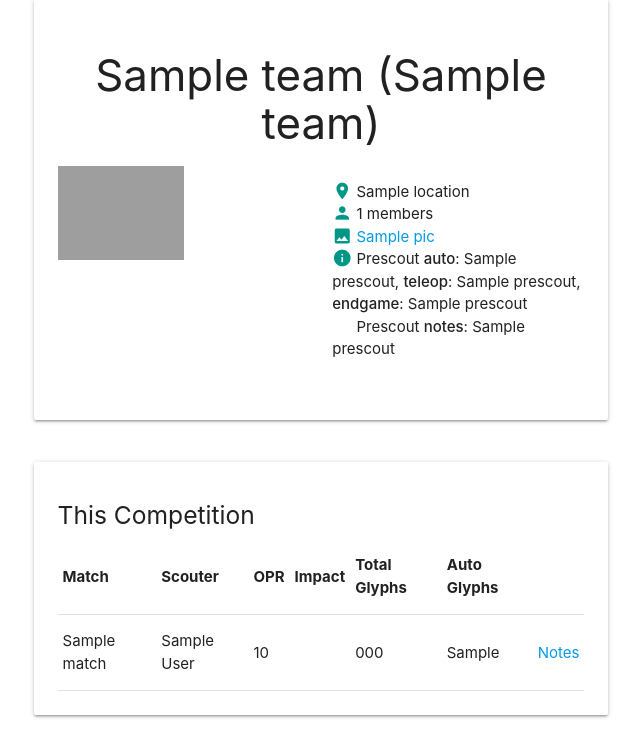
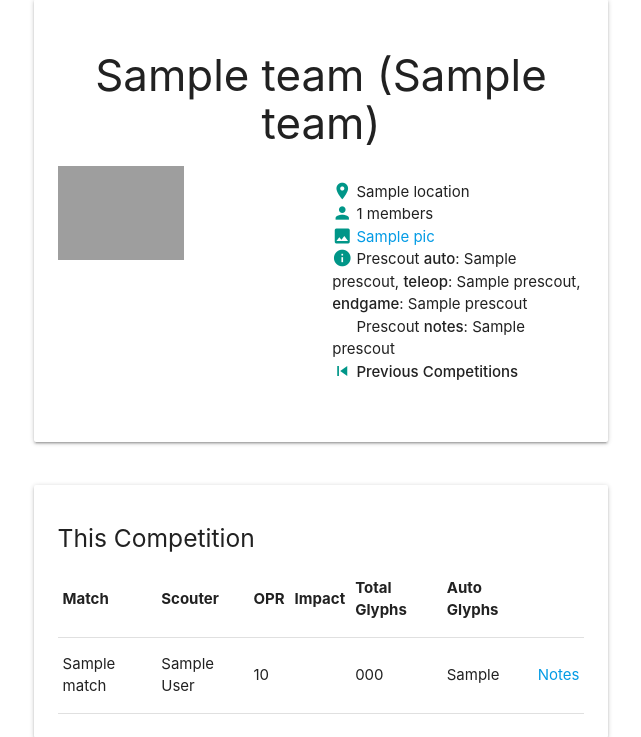
Before and after one commit to khinshankhan/project_angstrom, a Flask app: template angstrom/templates/team.html in a window 1280 px wide. Shown: the part 73-810 px from the top of the page, without its empty margins (319-960 px from the left). Run offline with Flask 2, Linux system fonts and the light colour scheme; the template is opened without the code that fills it: most values are stand-ins (such as "Sample title", 1, 10 or a date in 2020); parts of the project's set-up code (start-up, migrations or seed data) failed here and were passed over; some libraries are stand-ins or nearby versions; grey boxes are pictures that could not be loaded.

Commit message:
Implement API by finding teams' past competitions

```diff
--- a/angstrom/__init__.py
+++ b/angstrom/__init__.py
@@ -7,8 +7,7 @@ from utils.game_config import GAME_AUTO_2018 as GAME_AUTO # change to the approp
 from utils.game_config import GAME_TELE_2018 as GAME_TELE # change to the appropiate config
 from utils.dbFunctions import *
 from utils.view_helper import *
-# NEEDS FIX
-#from utils.toa_api import *
+from utils.toa_api import *
 from utils.stats import *
 #imports for logistics (makes stuff happen, eg read or open db)
 import random
@@ -284,6 +283,8 @@ def profile():
     oprs = opr(team_data, team_tuple[0])
     impacts = impact(team_data, team_tuple[0])
 
+    previous_events = get_team_events(key, team_tuple[0])
+
     datasets = [
         url_for('get_oprs', team_nums = [team_tuple[0]]),
         url_for('get_impacts', team_nums = [team_tuple[0]]),
@@ -291,7 +292,7 @@ def profile():
         url_for('get_auto_glyphs', team_nums = [team_tuple[0]])
     ]
 
-    return render_template('team.html', team = team, prescout = prescout, team_data = team_data, oprs = oprs, impacts = impacts, datasets = datasets)
+    return render_template('team.html', team = team, prescout = prescout, team_data = team_data, oprs = oprs, impacts = impacts, datasets = datasets, previous_events = previous_events)
 
 @app.route('/clear_data')
 @admin
@@ -516,8 +517,6 @@ def log_the_status_code(response):
 
 if __name__ == "__main__":
     app.debug = False
-    # NEEDS FIX
-    #key = api_init()
-    #vents = get_team_events(key, 310)
-    #print(json.dumps(get_team_matches(key, 310, events[0])))
+    key = api_init()
+    events = get_team_events(key, 310)
     app.run()
--- a/angstrom/templates/team.html
+++ b/angstrom/templates/team.html
@@ -16,11 +16,11 @@
           </div>
           <div class="col m12 l6">
             <ul>
-              <li><i class="teal-text inline-icon material-icons">location_on</i> {{ team.location }}</li>
-              <li><i class="teal-text inline-icon material-icons">person</i> {{ team.num_mem }} members</li>
-              <li><i class="teal-text inline-icon material-icons">image</i> <a href="{{ url_for('pictures', filename = team.pic) }}">{{ team.pic }}</a></li>
+              <li><i class="teal-text inline-icon material-icons tooltipped" data-position="left" data-tooltip="Location">location_on</i> {{ team.location }}</li>
+              <li><i class="teal-text inline-icon material-icons tooltipped" data-position="left" data-tooltip="Number of team members">person</i> {{ team.num_mem }} members</li>
+              <li><i class="teal-text inline-icon material-icons tooltipped" data-position="left" data-tooltip="Image">image</i> <a href="{{ url_for('pictures', filename = team.pic) }}">{{ team.pic }}</a></li>
               {% if prescout %}
-              <li><i class="teal-text inline-icon material-icons">info</i>
+              <li><i class="teal-text inline-icon material-icons tooltipped" data-position="left" data-tooltip="Prescout">info</i>
                 Prescout <strong>auto</strong>: {{ prescout[1] }}, <strong>teleop</strong>: {{ prescout[2] }}, <strong>endgame</strong>: {{ prescout[3] }}
                 <br><i class="white-text inline-icon material-icons">info</i>
                 {% if prescout[4] %}
@@ -30,6 +30,12 @@
               {% else %}
               <li><i class="teal-text inline-icon material-icons">info</i> No prescout information</li>
               {% endif %}
+              <li><i class="teal-text inline-icon material-icons tooltipped" data-position="left" data-tooltip="Previous competitions">skip_previous</i> <strong>Previous Competitions</strong>
+                {% for event in previous_events %}
+                <br><i class="white-text inline-icon material-icons">skip_previous</i>
+                {{ event['event_name'] }}, {{ event['state_prov'] }} ({{ event['event_type_key'] }})
+                {% endfor %}
+              </li>
             </ul>
           </div>
         </div>
```
